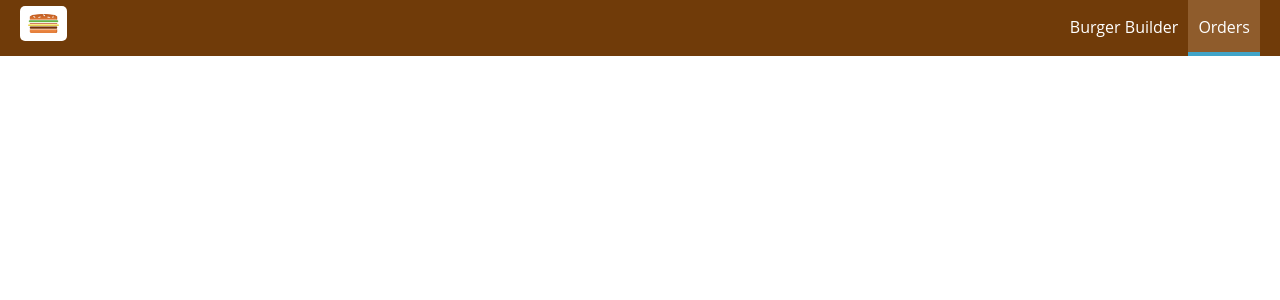
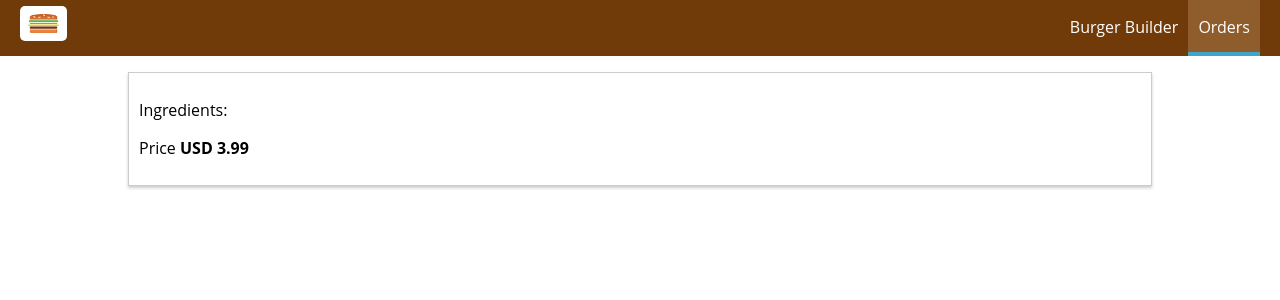
Before and after one commit to MakarCodes/Burger_Builder_App, a React (Create React App) app: page /orders in a window 1280 px wide. Shown: the top 300 px of the page. Built offline with nearby package versions, Linux system fonts and the light colour scheme.

Commit message:
added page with orders

```diff
--- a/src/App.js
+++ b/src/App.js
@@ -4,6 +4,7 @@ import { Route, Switch } from 'react-router-dom'
 import Layout from './containers/Layout/Layout'
 import BurgerBuilder from './containers/BurgerBuilder/BurgerBuilder'
 import Checkout from './components/Checkout/Checkout'
+import Orders from './containers/Orders/Orders'
 
 
 class App extends Component {
@@ -14,6 +15,7 @@ class App extends Component {
           <Switch>
             <Route exact path="/" component={BurgerBuilder} />
             <Route path="/checkout" component={Checkout} />
+            <Route path="/orders" component={Orders} />
           </Switch>
         </Layout>
       </div>
--- /dev/null
+++ b/src/components/Order/Order/Order.js
@@ -0,0 +1,35 @@
+import React from 'react';
+import classes from './Order.module.css'
+
+const Order = ({ ingredients, price}) => {
+    const ingredientsArray = [];
+    for (let ingredient in ingredients) {
+        ingredientsArray.push(
+            {
+                ingredientName: ingredient,
+                ingredientCount: ingredients[ingredient]
+            }
+        )
+    }
+    const ingredientsOutput = ingredientsArray.map(ing => {
+        return (
+            <span
+                style={{textTransform: 'capitalize',
+                        dislay: 'inline-block',
+                        margin: '0 8px',
+                        border: '1px solid #ccc',
+                        padding: '5px'}}
+                key={ing.ingredientName}>
+                {ing.ingredientName}: (+{ing.ingredientCount})
+            </span>
+        )
+    })
+    return (
+        <div className={classes.Order}>
+            <p>Ingredients: {ingredientsOutput}</p>
+            <p>Price <strong>USD {Number.parseFloat(price).toFixed(2)}</strong></p>
+        </div>
+    );
+};
+
+export default Order;
--- /dev/null
+++ b/src/components/Order/Order/Order.module.css
@@ -0,0 +1,8 @@
+.Order {
+    width: 80%;
+    border: 1px solid #ccc;
+    box-shadow: 0 2px 3px #ccc;
+    padding: 10px;
+    margin: 10px auto;
+    box-sizing: border-box;
+}
--- /dev/null
+++ b/src/containers/Orders/Orders.js
@@ -0,0 +1,23 @@
+import React, { Component } from 'react'
+import { connect } from 'react-redux'
+import Order from '../../components/Order/Order/Order'
+
+class Orders extends Component {
+
+    render() {
+        return (
+            <div>
+                <Order ingredient={this.props.ingredients} price={this.props.price} />
+            </div>
+        )
+    }
+}
+
+const mapStateToProps = state => {
+    return {
+        ingredients: state.ingredients,
+        price: state.totalPrice
+    }
+}
+
+export default connect(mapStateToProps)(Orders)
```
